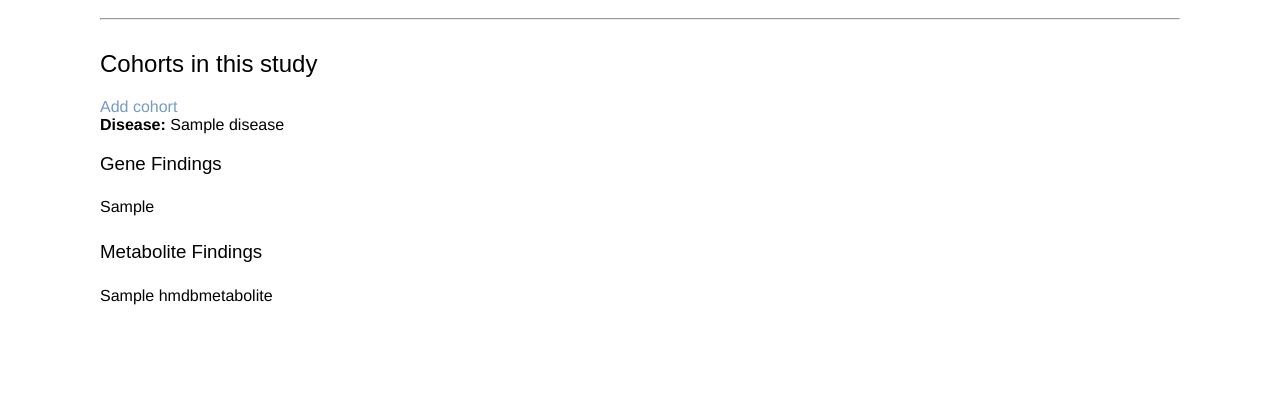
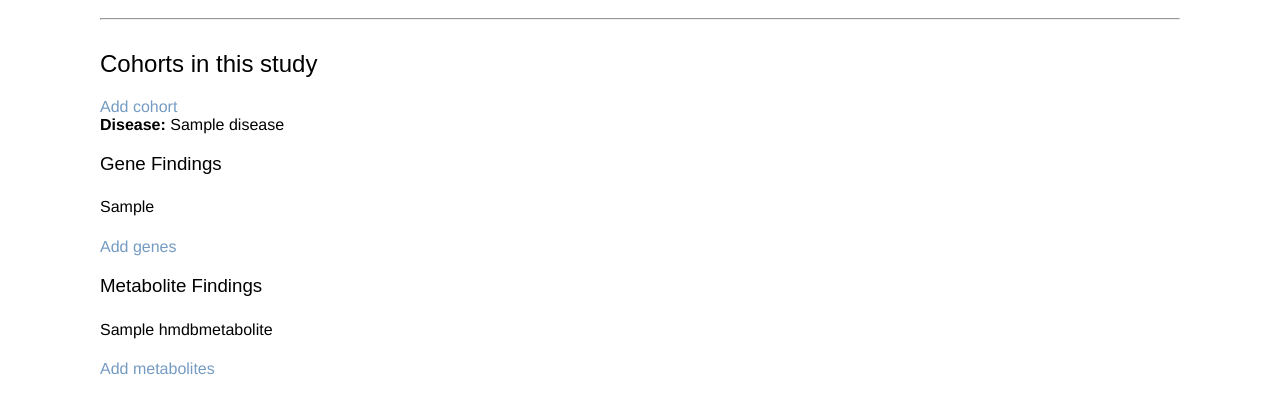
Before and after one commit to ruvilonix/sick-genes, a Django app: page /study/1/ in a window 1280 px wide. Shown: the part 299-713 px from the top of the page. Run offline with Django 5.2, Linux system fonts and the light colour scheme; tables that the repository leaves empty hold one stand-in row (values such as "Sample post"); parts of the project's set-up code (start-up, migrations or seed data) failed here and were passed over.

Commit message:
moved links for adding findings

```diff
--- a/sickgenes/templates/sickgenes/study.html
+++ b/sickgenes/templates/sickgenes/study.html
@@ -24,17 +24,14 @@
         <h3>Gene Findings</h3>
         {% for finding in study_cohort.gene_findings.all %}
             <p>{{ finding.hgnc_gene }}</p>
-        {% empty %}
-            <a href="{% url 'sickgenes:insert_findings' study_cohort.id 'gene' %}">Add findings</a>
         {% endfor %}
+        <a href="{% url 'sickgenes:insert_findings' study_cohort.id 'gene' %}">Add genes</a>
 
         <h3>Metabolite Findings</h3>
         {% for finding in study_cohort.metabolite_findings.all %}
             <p>{{ finding.hmdb_metabolite }}</p>
-        {% empty %}
-            <a href="{% url 'sickgenes:insert_findings' study_cohort.id 'metabolite' %}">Add findings</a>
         {% endfor %}
-
+        <a href="{% url 'sickgenes:insert_findings' study_cohort.id 'metabolite' %}">Add metabolites</a>
 
     {% endfor %}
 </div>
```
